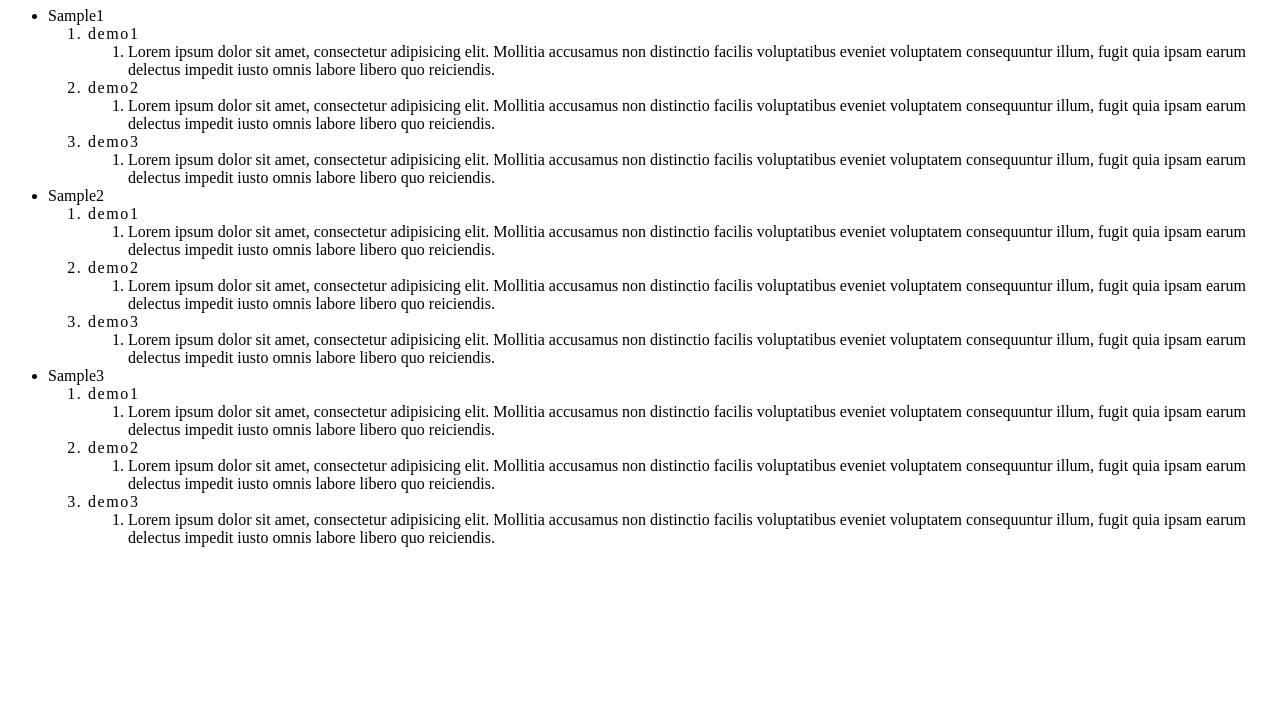
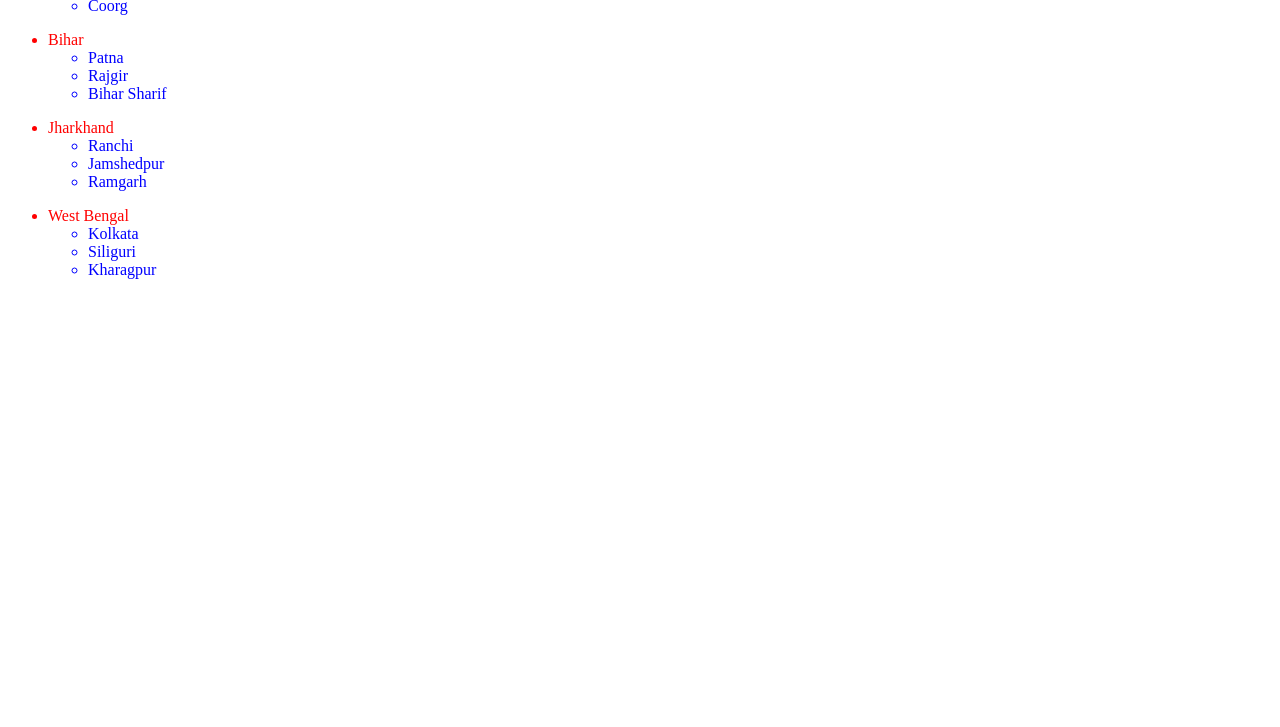
Before and after one commit to AashishNandakumar/RNSIT-4th_SEM, a plain HTML site: page AEC/24_07_2023/index1.html in a window 1280 px wide. Shown: the part 73-800 px from the top of the page. Drawn offline with Linux system fonts and the light colour scheme.

Commit message:
Aec q1 of 24th july added

```diff
--- a/AEC/24_07_2023/index1.html
+++ b/AEC/24_07_2023/index1.html
@@ -1,106 +1,50 @@
-<!DOCTYPE html>
-<html lang="en">
+<?xml version="1.0" encoding="UTF-8"?>
+<!DOCTYPE html PUBLIC "-//W3C//DTD XHTML 1.0 Transitional//EN" "http://www.w3.org/TR/xhtml1/DTD/xhtml1-transitional.dtd">
+<html xmlns="http://www.w3.org/TR/xhtml1" xml:lang="en" lang="en">
   <head>
-    <meta charset="UTF-8" />
-    <meta name="viewport" content="width=device-width, initial-scale=1.0" />
-    <title>Document</title>
+    <title>List</title>
     <link rel="stylesheet" href="style1.css" />
   </head>
   <body>
-    <h1>Nested list styles</h1>
-    <section>
-      <ul class="unordered">
-        <li>Sample1</li>
-        <ol class="ordered1">
-          <li>demo1</li>
-          <ol>
-            <li>
-              Lorem ipsum dolor sit amet, consectetur adipisicing elit. Mollitia
-              accusamus non distinctio facilis voluptatibus eveniet voluptatem
-              consequuntur illum, fugit quia ipsam earum delectus impedit iusto
-              omnis labore libero quo reiciendis.
-            </li>
-          </ol>
-          <li>demo2</li>
-          <ol>
-            <li>
-              Lorem ipsum dolor sit amet, consectetur adipisicing elit. Mollitia
-              accusamus non distinctio facilis voluptatibus eveniet voluptatem
-              consequuntur illum, fugit quia ipsam earum delectus impedit iusto
-              omnis labore libero quo reiciendis.
-            </li>
-          </ol>
-          <li>demo3</li>
-          <ol>
-            <li>
-              Lorem ipsum dolor sit amet, consectetur adipisicing elit. Mollitia
-              accusamus non distinctio facilis voluptatibus eveniet voluptatem
-              consequuntur illum, fugit quia ipsam earum delectus impedit iusto
-              omnis labore libero quo reiciendis.
-            </li>
-          </ol>
-        </ol>
-        <li>Sample2</li>
-        <ol class="ordered1">
-          <li>demo1</li>
-          <ol>
-            <li>
-              Lorem ipsum dolor sit amet, consectetur adipisicing elit. Mollitia
-              accusamus non distinctio facilis voluptatibus eveniet voluptatem
-              consequuntur illum, fugit quia ipsam earum delectus impedit iusto
-              omnis labore libero quo reiciendis.
-            </li>
-          </ol>
-          <li>demo2</li>
-          <ol>
-            <li>
-              Lorem ipsum dolor sit amet, consectetur adipisicing elit. Mollitia
-              accusamus non distinctio facilis voluptatibus eveniet voluptatem
-              consequuntur illum, fugit quia ipsam earum delectus impedit iusto
-              omnis labore libero quo reiciendis.
-            </li>
-          </ol>
-          <li>demo3</li>
-          <ol>
-            <li>
-              Lorem ipsum dolor sit amet, consectetur adipisicing elit. Mollitia
-              accusamus non distinctio facilis voluptatibus eveniet voluptatem
-              consequuntur illum, fugit quia ipsam earum delectus impedit iusto
-              omnis labore libero quo reiciendis.
-            </li>
-          </ol>
-        </ol>
-        <li>Sample3</li>
-        <ol class="ordered1">
-          <li>demo1</li>
-          <ol>
-            <li>
-              Lorem ipsum dolor sit amet, consectetur adipisicing elit. Mollitia
-              accusamus non distinctio facilis voluptatibus eveniet voluptatem
-              consequuntur illum, fugit quia ipsam earum delectus impedit iusto
-              omnis labore libero quo reiciendis.
-            </li>
-          </ol>
-          <li>demo2</li>
-          <ol>
-            <li>
-              Lorem ipsum dolor sit amet, consectetur adipisicing elit. Mollitia
-              accusamus non distinctio facilis voluptatibus eveniet voluptatem
-              consequuntur illum, fugit quia ipsam earum delectus impedit iusto
-              omnis labore libero quo reiciendis.
-            </li>
-          </ol>
-          <li>demo3</li>
-          <ol>
-            <li>
-              Lorem ipsum dolor sit amet, consectetur adipisicing elit. Mollitia
-              accusamus non distinctio facilis voluptatibus eveniet voluptatem
-              consequuntur illum, fugit quia ipsam earum delectus impedit iusto
-              omnis labore libero quo reiciendis.
-            </li>
-          </ol>
-        </ol>
-      </ul>
-    </section>
+    <ul>
+      <li class="ex">
+        Karnataka
+        <ul>
+          <li>Banglore</li>
+          <li>Mysore</li>
+          <li>Coorg</li>
+        </ul>
+      </li>
+    </ul>
+    <ul>
+      <li class="ex">
+        Bihar
+        <ul>
+          <li>Patna</li>
+          <li>Rajgir</li>
+          <li>Bihar Sharif</li>
+        </ul>
+      </li>
+    </ul>
+    <ul>
+      <li class="ex">
+        Jharkhand
+        <ul>
+          <li>Ranchi</li>
+          <li>Jamshedpur</li>
+          <li>Ramgarh</li>
+        </ul>
+      </li>
+    </ul>
+    <ul>
+      <li class="ex">
+        West Bengal
+        <ul>
+          <li>Kolkata</li>
+          <li>Siliguri</li>
+          <li>Kharagpur</li>
+        </ul>
+      </li>
+    </ul>
   </body>
 </html>
--- a/AEC/24_07_2023/style1.css
+++ b/AEC/24_07_2023/style1.css
@@ -1,11 +1,7 @@
-h1 {
-    text-align: center;
+.ex {
+    color: red;
 }
 
-section {
-    margin: 0 auto;
+li {
+    color: blue;
 }
-
-.ordered1>li {
-    letter-spacing: 0.1em;
-}
```
